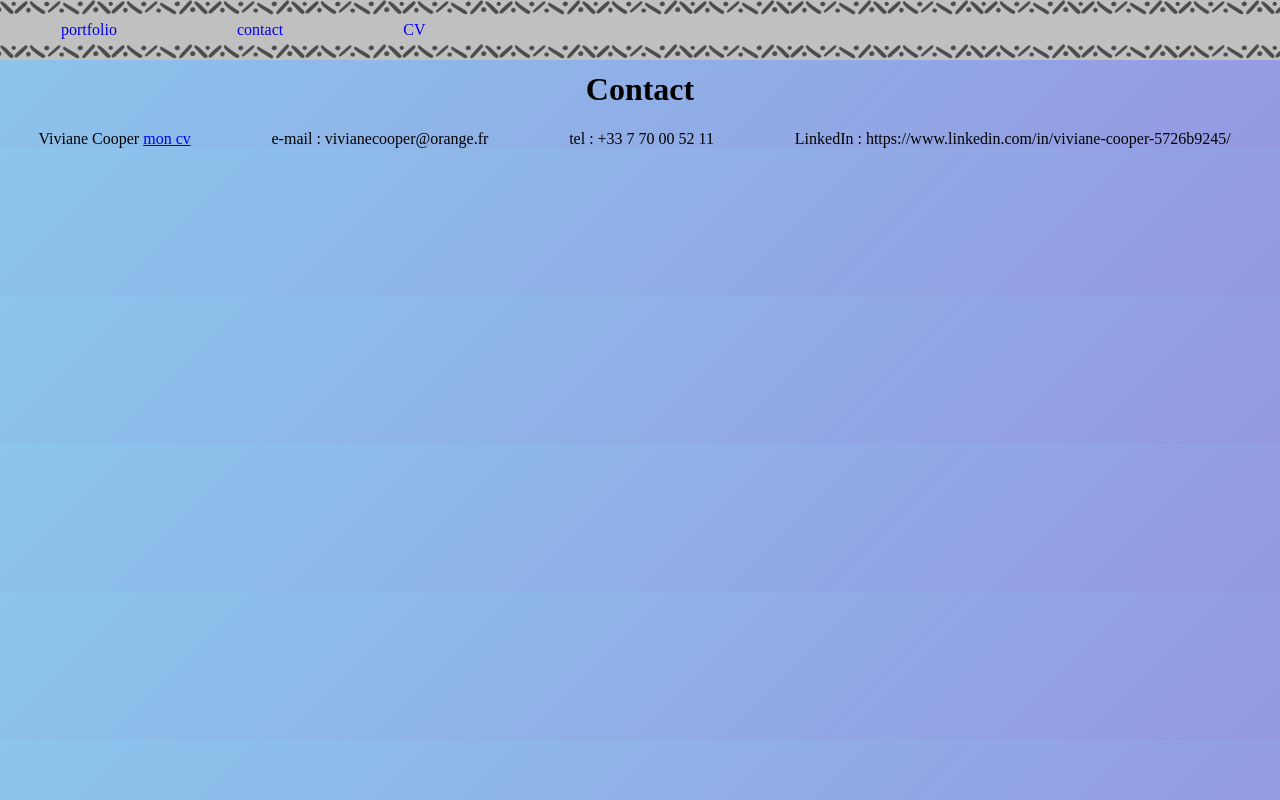
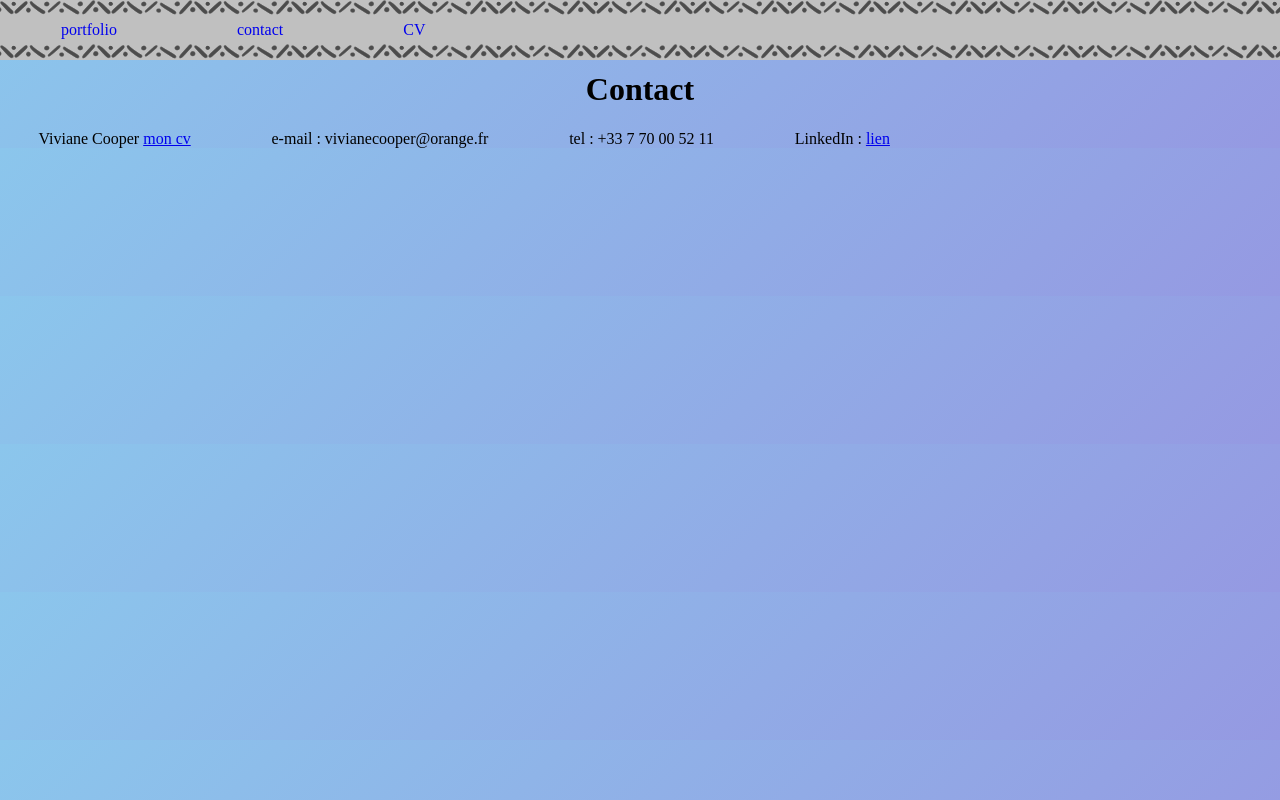
Before and after one commit to VivJRC/vivjrc.github.io, a plain HTML site: page contact.html in a window 1280 px wide. Drawn offline with Linux system fonts and the light colour scheme.

Commit message:
Update contact.html

```diff
--- a/contact.html
+++ b/contact.html
@@ -20,7 +20,7 @@
 			<p> Viviane Cooper <a href="cv.html" >mon cv</a>
 			<p>e-mail : vivianecooper@orange.fr</p>
 			<p>tel : +33 7 70 00 52 11</p>
-			<p>LinkedIn : https://www.linkedin.com/in/viviane-cooper-5726b9245/
+			<p>LinkedIn : <a href="https://www.linkedin.com/in/viviane-cooper-5726b9245/"> lien</a>
 		</div>
 
 	</body>
```
